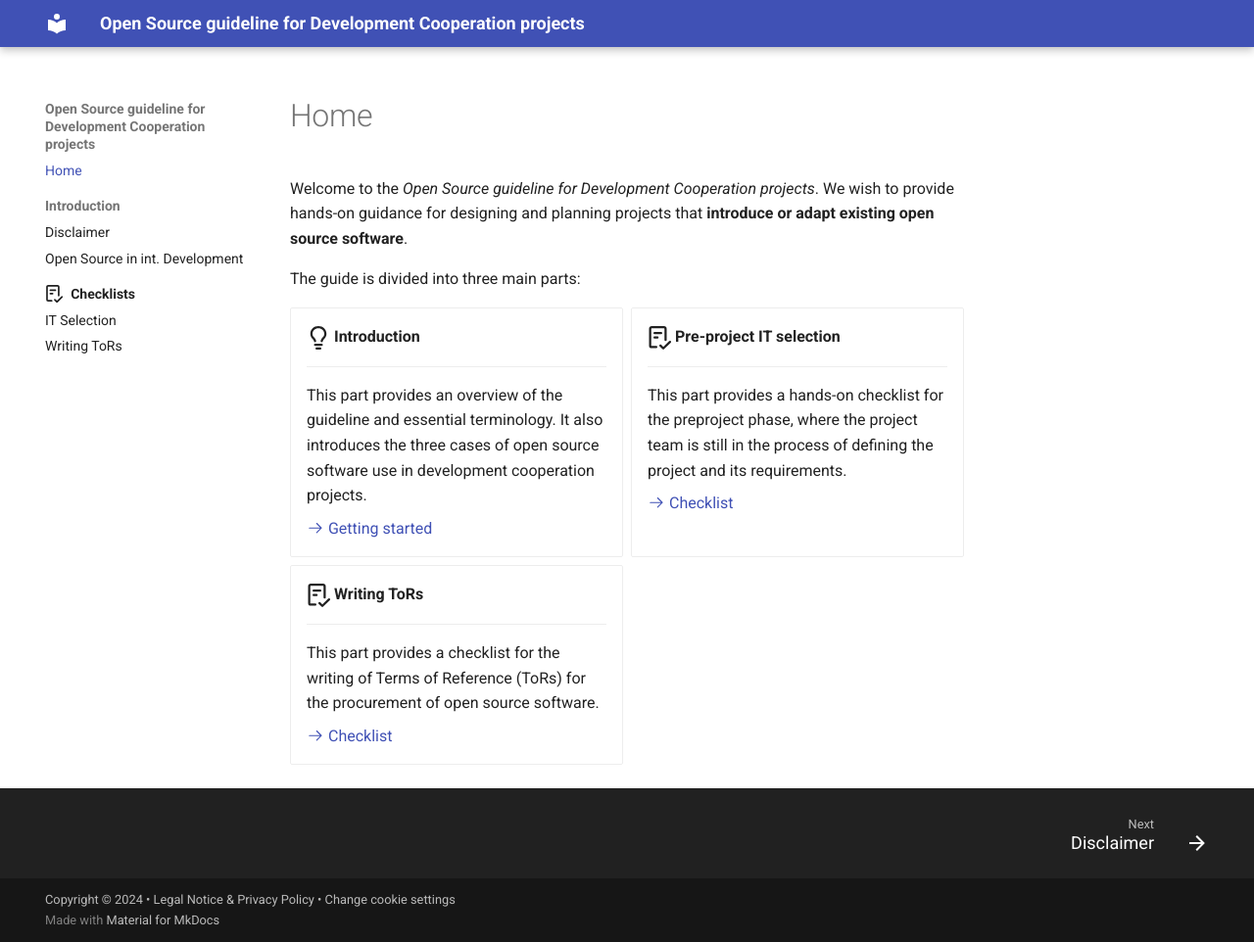
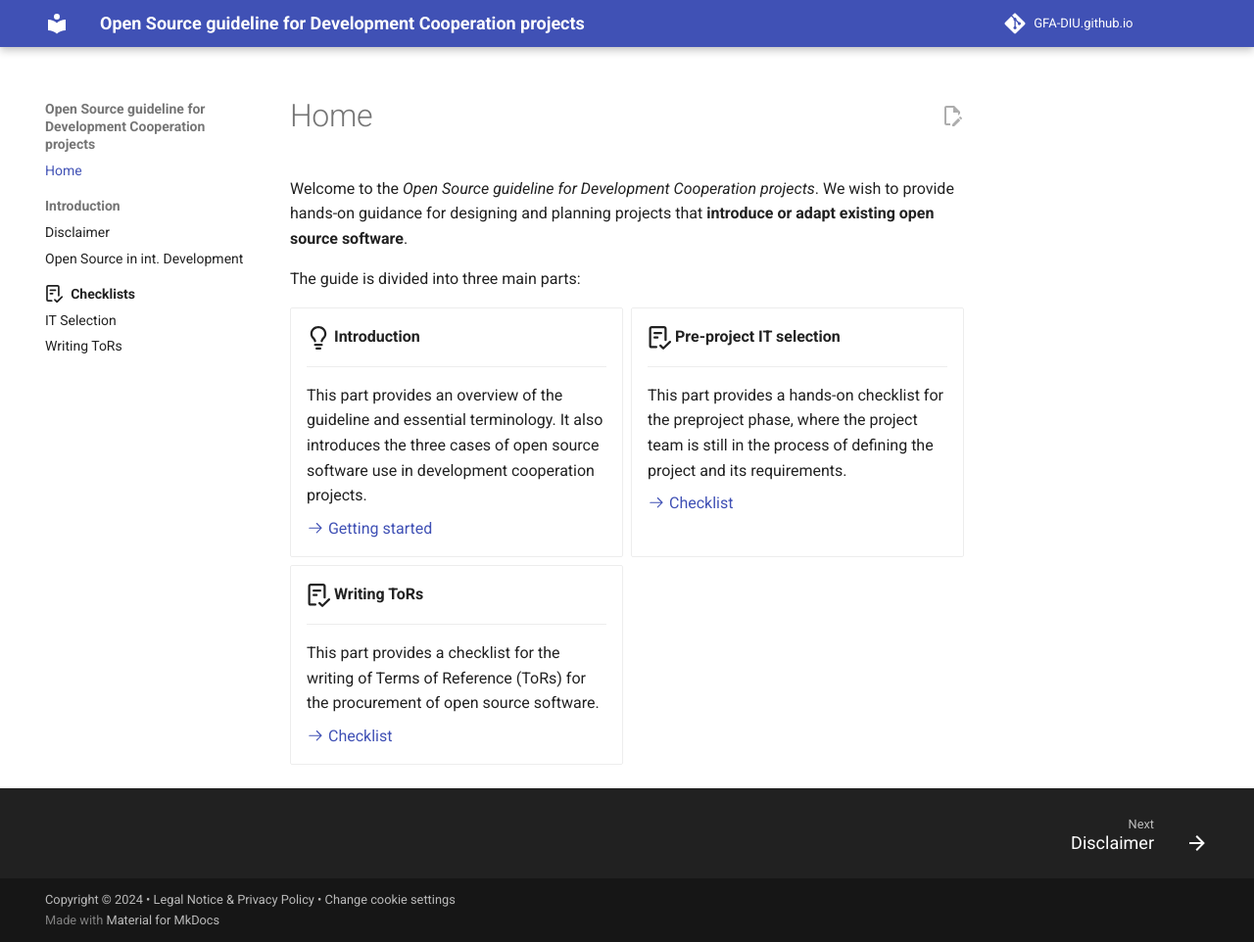
Before and after one commit to GFA-DIU/OpenSource4Impact, an MkDocs documentation site: the page built from docs/index.md, in a window 1280 px wide and 962 px high. Shown: the whole window at 98% size. Built offline with MkDocs 1.6.1 and Material for MkDocs 9.7.7, drawn with Linux system fonts in a browser that asks for light colours; plug-ins that fetch from the network failed and are left out; comment, search, counter and statistics services are not loaded.

Commit message:
Add repo to page.

```diff
--- a/mkdocs.yml
+++ b/mkdocs.yml
@@ -9,11 +9,15 @@ theme:
     - search.suggest
     - search.highlight
     - content.tabs.link
+    - content.action.edit
   language: en
   palette:
     - scheme: default
 
 copyright: Copyright &copy; 2024 &bullet; <a href="privacy_legal">Legal Notice & Privacy Policy</a> &bullet; <a href="#__consent">Change cookie settings</a>
+repo_url: https://github.com/GFA-DIU/GFA-DIU.github.io
+repo_name: GFA-DIU.github.io
+edit_uri: edit/main/docs/
 
 nav:
   - Home: index.md
```
